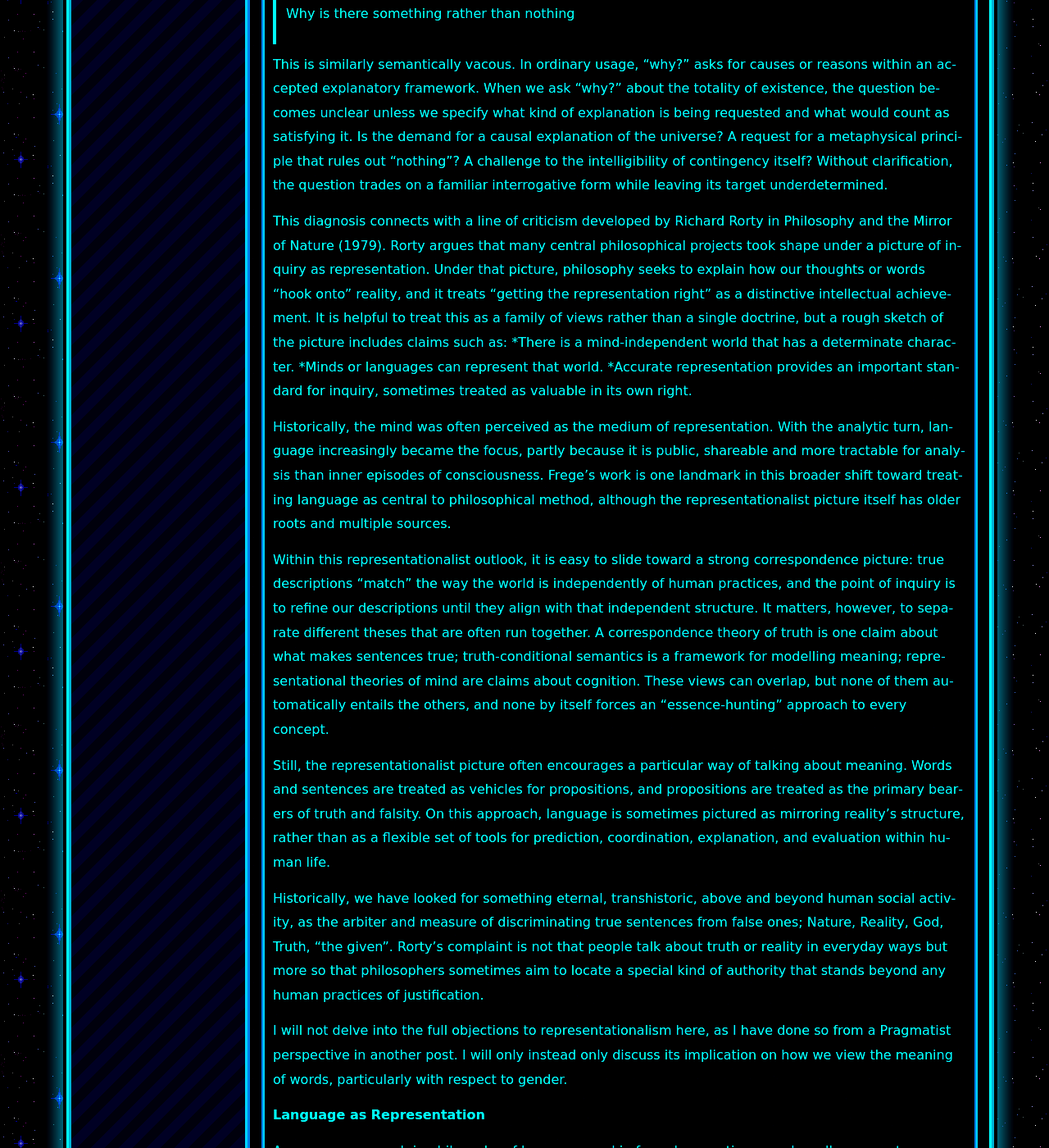
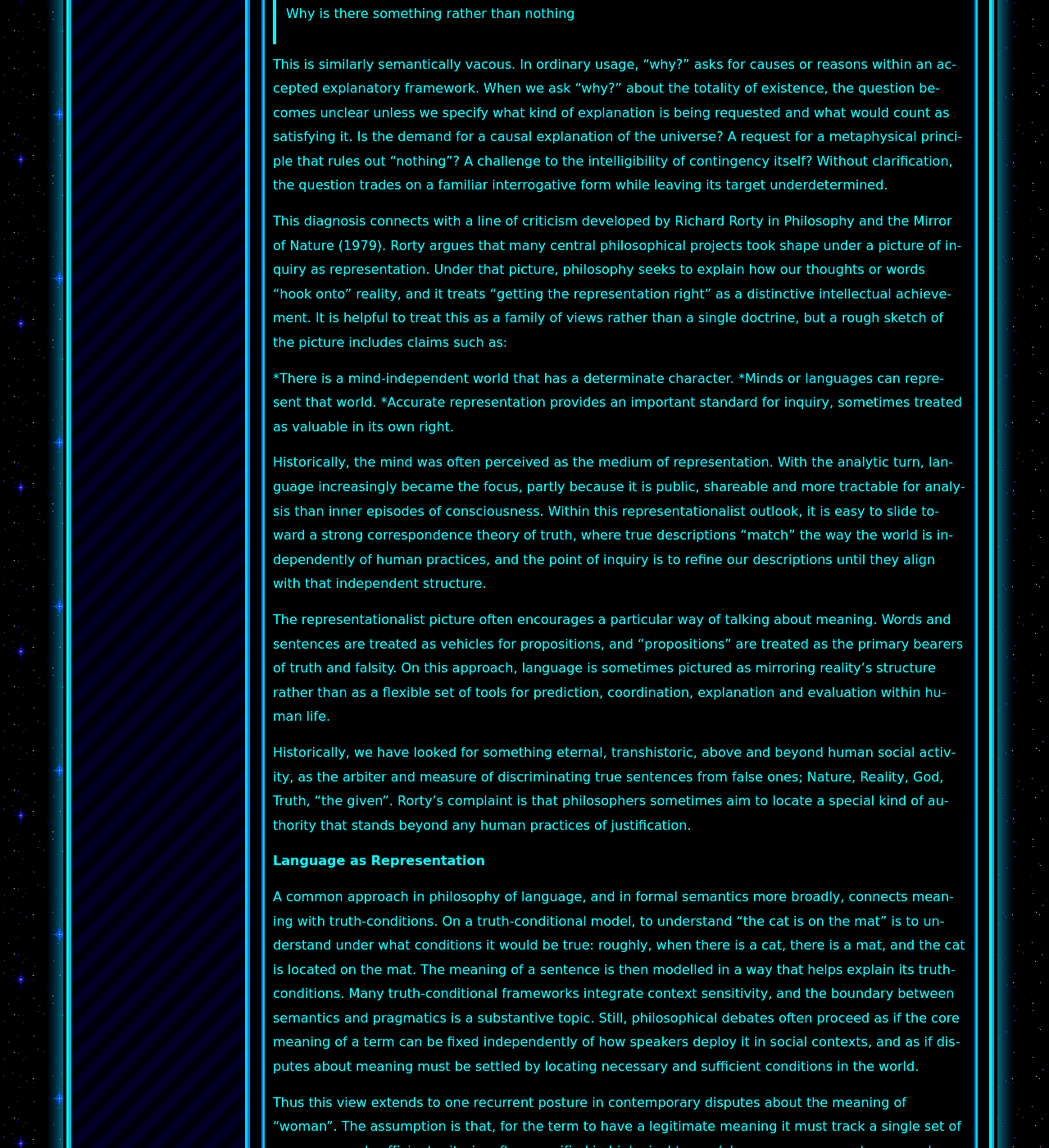
Before and after one commit to Catofminerva/Catofminerva.github.io, a Jekyll site: the page built from _posts/2022-10-03-woman.md, in a window 1280 px wide and 1400 px high, scrolled down 3243 px. Shown: the whole window at 82% size. Built offline with Jekyll 4.4.1, drawn with Linux system fonts in a browser that asks for light colours; comment, search, counter and statistics services are not loaded.

Commit message:
Update 2022-10-03-woman.md

```diff
--- a/_posts/2022-10-03-woman.md
+++ b/_posts/2022-10-03-woman.md
@@ -38,19 +38,16 @@ The sentence is perfectly well-formed. In ordinary contexts, however, the predic
 This is similarly semantically vacous. In ordinary usage, “why?” asks for causes or reasons within an accepted explanatory framework. When we ask “why?” about the totality of existence, the question becomes unclear unless we specify what kind of explanation is being requested and what would count as satisfying it. Is the demand for a causal explanation of the universe? A request for a metaphysical principle that rules out “nothing”? A challenge to the intelligibility of contingency itself? Without clarification, the question trades on a familiar interrogative form while leaving its target underdetermined.
 
 This diagnosis connects with a line of criticism developed by Richard Rorty in Philosophy and the Mirror of Nature (1979). Rorty argues that many central philosophical projects took shape under a picture of inquiry as representation. Under that picture, philosophy seeks to explain how our thoughts or words “hook onto” reality, and it treats “getting the representation right” as a distinctive intellectual achievement. It is helpful to treat this as a family of views rather than a single doctrine, but a rough sketch of the picture includes claims such as:
+
 *There is a mind-independent world that has a determinate character.
 *Minds or languages can represent that world.
 *Accurate representation provides an important standard for inquiry, sometimes treated as valuable in its own right.
 
-Historically, the mind was often perceived as the medium of representation. With the analytic turn, language increasingly became the focus, partly because it is public, shareable and more tractable for analysis than inner episodes of consciousness. Frege’s work is one landmark in this broader shift toward treating language as central to philosophical method, although the representationalist picture itself has older roots and multiple sources.
+Historically, the mind was often perceived as the medium of representation. With the analytic turn, language increasingly became the focus, partly because it is public, shareable and more tractable for analysis than inner episodes of consciousness. Within this representationalist outlook, it is easy to slide toward a strong correspondence theory of truth, where true descriptions “match” the way the world is independently of human practices, and the point of inquiry is to refine our descriptions until they align with that independent structure.
 
-Within this representationalist outlook, it is easy to slide toward a strong correspondence picture: true descriptions “match” the way the world is independently of human practices, and the point of inquiry is to refine our descriptions until they align with that independent structure. It matters, however, to separate different theses that are often run together. A correspondence theory of truth is one claim about what makes sentences true; truth-conditional semantics is a framework for modelling meaning; representational theories of mind are claims about cognition. These views can overlap, but none of them automatically entails the others, and none by itself forces an “essence-hunting” approach to every concept.
+The representationalist picture often encourages a particular way of talking about meaning. Words and sentences are treated as vehicles for propositions, and "propositions" are treated as the primary bearers of truth and falsity. On this approach, language is sometimes pictured as mirroring reality’s structure rather than as a flexible set of tools for prediction, coordination, explanation and evaluation within human life.
 
-Still, the representationalist picture often encourages a particular way of talking about meaning. Words and sentences are treated as vehicles for propositions, and propositions are treated as the primary bearers of truth and falsity. On this approach, language is sometimes pictured as mirroring reality’s structure, rather than as a flexible set of tools for prediction, coordination, explanation, and evaluation within human life.
-
-Historically, we have looked for something eternal, transhistoric, above and beyond human social activity, as the arbiter and measure of discriminating true sentences from false ones; Nature, Reality, God, Truth, "the given". Rorty’s complaint is not that people talk about truth or reality in everyday ways but more so that philosophers sometimes aim to locate a special kind of authority that stands beyond any human practices of justification.
-
-I will not delve into the full objections to representationalism here, as I have done so from a Pragmatist perspective in another post. I will only instead only discuss its implication on how we view the meaning of words, particularly with respect to gender.
+Historically, we have looked for something eternal, transhistoric, above and beyond human social activity, as the arbiter and measure of discriminating true sentences from false ones; Nature, Reality, God, Truth, "the given". Rorty’s complaint is that philosophers sometimes aim to locate a special kind of authority that stands beyond any human practices of justification.
 
 **Language as Representation**
 
```
